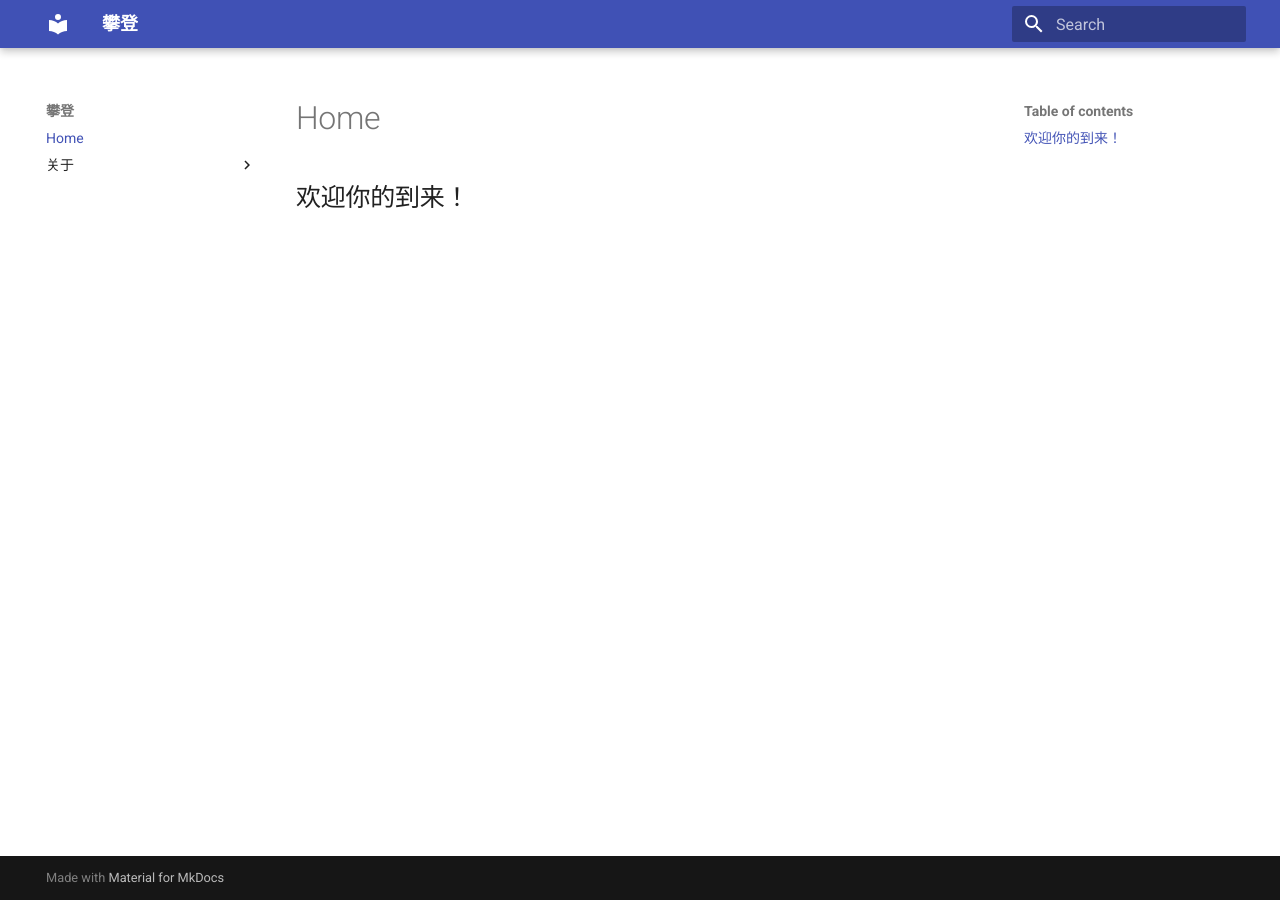
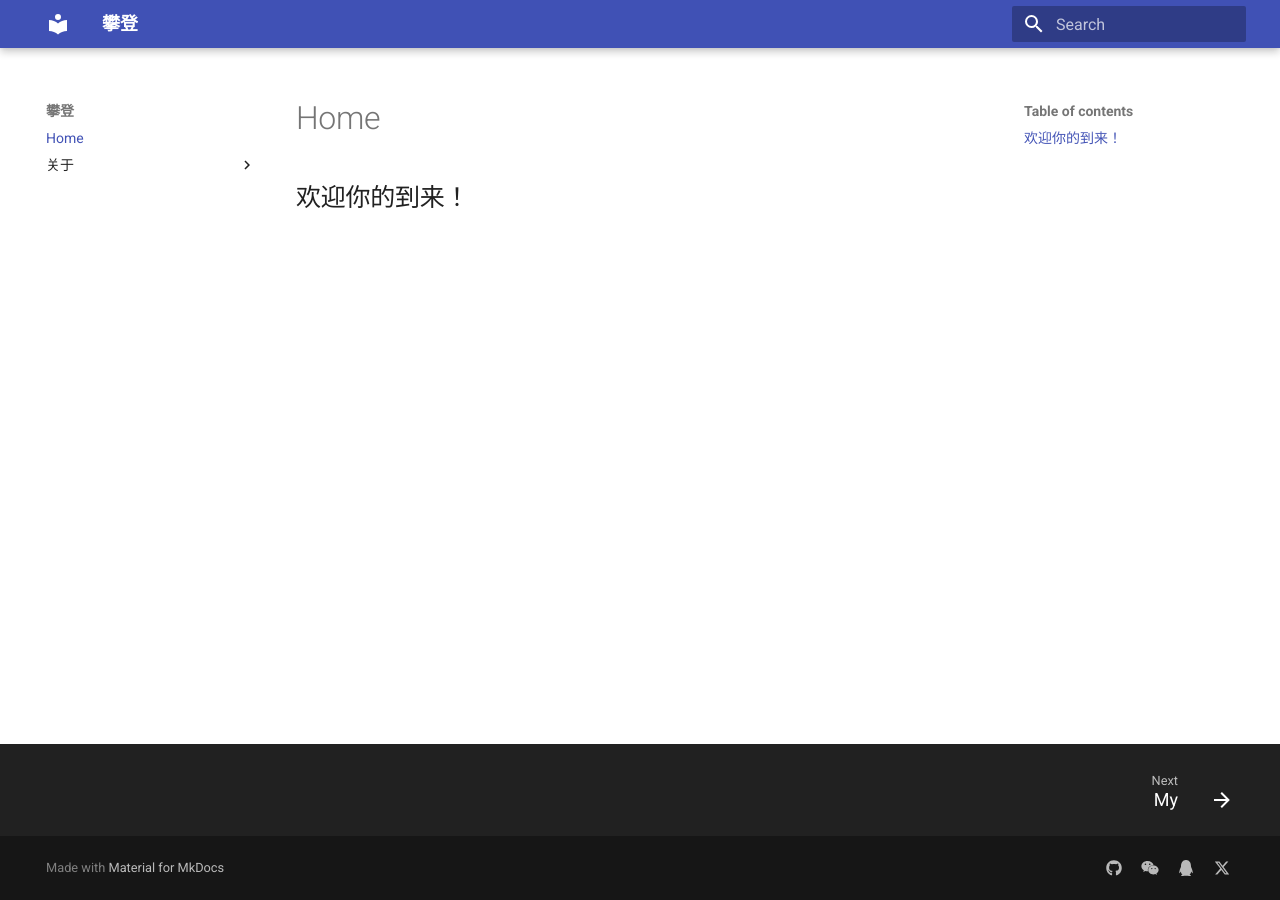
Before and after one commit to Jie-Taoying/Jie-Taoying.github.io, an MkDocs documentation site: the page built from docs/index.md, in a window 1280 px wide. Built offline with MkDocs 1.6.1 and Material for MkDocs 9.7.7, drawn with Linux system fonts in a browser that asks for light colours.

Commit message:
Update mkdocs.yml

```diff
--- a/mkdocs.yml
+++ b/mkdocs.yml
@@ -2,3 +2,17 @@ site_name: 攀登
 site_url: https://github.com/Jie-Taoying/Jie-Taoying.github.io
 theme:
   name: material
+
+  features:
+    - navigation.footer
+
+extra:
+  social:
+    - icon: fontawesome/brands/github  # GitHub 图标
+      link: https://github.com/Jie-Taoying  # 替换为您的 GitHub 链接
+    - icon: fontawesome/brands/weixin  # 微信图标
+      link: https://s1.imagehub.cc/images/2025/07/26/4e9e072b52e963d4c149f3c3edca3388.jpg  # 替换为您的微信(ID/二维码/公众号)
+    - icon: fontawesome/brands/qq  # QQ 邮箱图标
+      link: "mailto:2026125544@qq.com"  # 替换为您的 QQ 邮箱地址
+    - icon: fontawesome/brands/x-twitter  # X（原Twitter）图标
+      link: https://twitter.com/你的Twitter用户名  # 替换为您的Twitter链接
```
